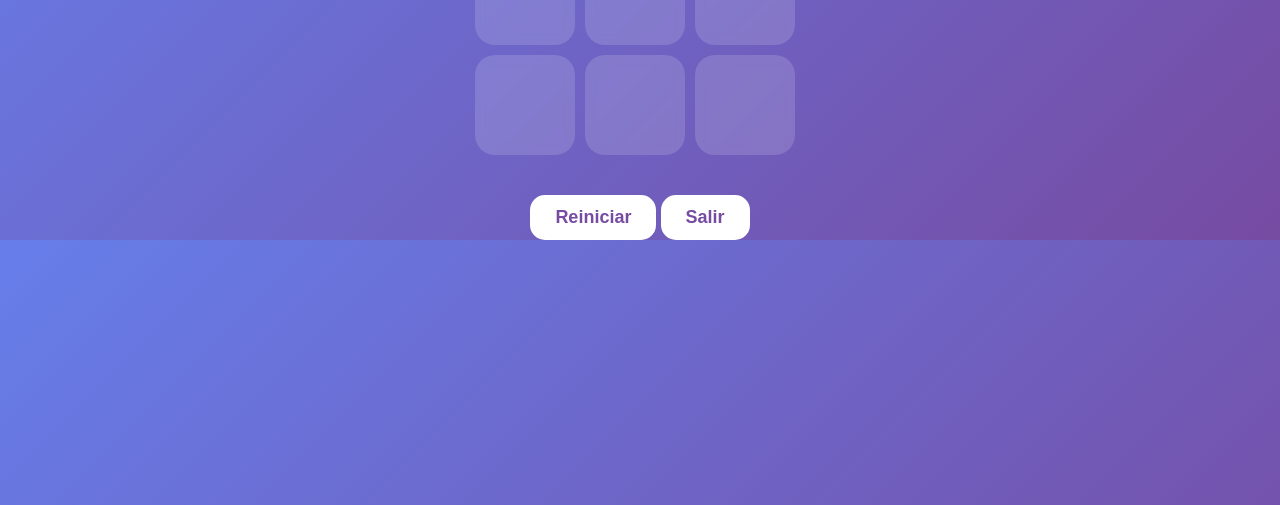
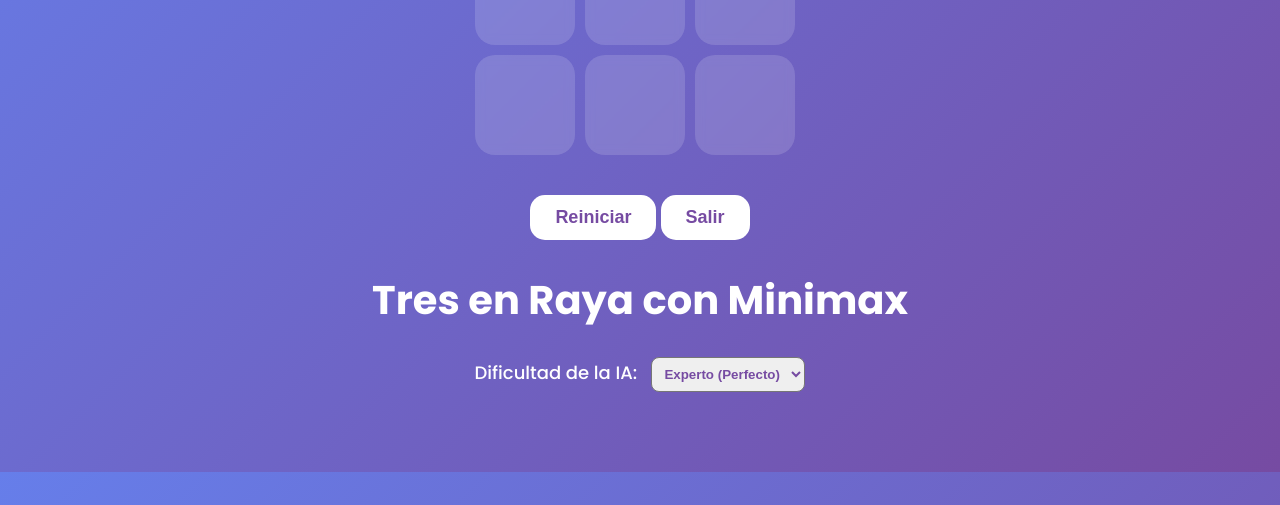
Before and after one commit to carlyjvl/criterio, a Flask app: page / in a window 1280 px wide. Shown: the part 295-800 px from the top of the page. Run offline with Flask 3, Linux system fonts and the light colour scheme.

Commit message:
Feature: Implementar modos de dificultad (Facil, Normal, Experto) usando aleatoriedad.

```diff
--- a/app.py
+++ b/app.py
@@ -1,13 +1,14 @@
+import random # <--- ¡Asegúrate de que esto esté al inicio del archivo!
 from flask import Flask, request, jsonify, render_template
 
 app = Flask(__name__)
 
-# Función para verificar ganador
+# Función para verificar ganador (NO CAMBIA)
 def check_winner(board):
     win_conditions = [
-        [0,1,2], [3,4,5], [6,7,8],  # filas
-        [0,3,6], [1,4,7], [2,5,8],  # columnas
-        [0,4,8], [2,4,6]            # diagonales
+        [0,1,2], [3,4,5], [6,7,8],   # filas
+        [0,3,6], [1,4,7], [2,5,8],   # columnas
+        [0,4,8], [2,4,6]             # diagonales
     ]
 
     for a,b,c in win_conditions:
@@ -19,7 +20,7 @@ def check_winner(board):
 
     return None
 
-# Minimax
+# Minimax (NO CAMBIA)
 def minimax(board, player):
     winner = check_winner(board)
     if winner == "O": return 1
@@ -45,29 +46,56 @@ def minimax(board, player):
                 best = min(best, score)
         return best
 
-def get_best_move(board):
-    best_score = -999
-    move = None
-    for i in range(9):
-        if board[i] == "":
+
+# --- NUEVA FUNCIÓN CON DIFICULTAD ---
+def get_ai_move(board, difficulty):
+    """
+    Decide el movimiento de la IA basado en el nivel de dificultad.
+    """
+    empty_cells = [i for i, x in enumerate(board) if x == ""]
+
+    if not empty_cells:
+        return None
+
+    # --- Nivel FÁCIL: 60% de probabilidad de movimiento aleatorio
+    if difficulty == "easy" and random.random() < 0.6:
+        return random.choice(empty_cells)
+
+    # --- Nivel NORMAL: 30% de probabilidad de movimiento aleatorio
+    elif difficulty == "normal" and random.random() < 0.3:
+        return random.choice(empty_cells)
+
+    # --- Nivel EXPERTO (o si fallan los checks aleatorios): Usa Minimax
+    else:
+        best_score = -999
+        move = None
+        for i in empty_cells:
             board[i] = "O"
             score = minimax(board, "X")
             board[i] = ""
             if score > best_score:
                 best_score = score
                 move = i
-    return move
+        return move
+# -----------------------------------
+
 
 @app.route("/")
 def index():
     return render_template("index.html")
 
+# --- RUTA /move ACTUALIZADA ---
 @app.route("/move", methods=["POST"])
 def move():
     data = request.json
     board = data["board"]
-    best_move = get_best_move(board)
+    # Obtiene la dificultad enviada por JS, si no existe usa 'expert'
+    difficulty = data.get("difficulty", "expert")
+
+    best_move = get_ai_move(board, difficulty)
+
     return jsonify({"move": best_move})
+# ------------------------------
 
 if __name__ == "__main__":
     app.run(host="0.0.0.0", port=5000, debug=True)
--- a/static/script.js
+++ b/static/script.js
@@ -26,6 +26,9 @@ function playerMove() {
 
     if (board[index] !== "") return;
 
+    // 1. Obtener la dificultad seleccionada
+    const difficulty = document.getElementById("dificultad").value;
+
     s_click.play();
     board[index] = "X";
     this.innerText = "X";
@@ -35,7 +38,10 @@ function playerMove() {
     fetch("/move", {
         method: "POST",
         headers: {"Content-Type": "application/json"},
-        body: JSON.stringify({ board })
+        body: JSON.stringify({
+            board: board,
+            difficulty: difficulty // <--- ENVÍA LA DIFICULTAD AL SERVIDOR
+        })
     })
     .then(res => res.json())
     .then(data => {
@@ -47,6 +53,7 @@ function playerMove() {
         checkEndGame();
     });
 }
+
 
 function getWinnerCombo() {
     const combos = [
@@ -135,3 +142,4 @@ function closeIntegrantes() {
     // Función que se llama para cerrar el modal de integrantes.
     document.getElementById("integrantesModal").style.display = "none";
 }
+// ... (Toda la lógica inicial de script.js, variables, window.onload, etc.)
--- a/templates/index.html
+++ b/templates/index.html
@@ -168,6 +168,17 @@
     </div>
 </body>
     <!-- MODAL GANADOR -->
+     <h1>Tres en Raya con Minimax</h1>
+
+    <div style="margin-bottom: 20px;">
+        <label for="dificultad" style="font-size: 18px; margin-right: 10px;">Dificultad de la IA:</label>
+        <select id="dificultad" onchange="resetGame()" style="padding: 8px; border-radius: 8px; color: #764ba2; font-weight: 600;">
+            <option value="easy">Fácil</option>
+            <option value="normal">Normal</option>
+            <option value="expert" selected>Experto (Perfecto)</option>
+        </select>
+    </div>
+    <div class="board" id="board"></div>
     <div id="winnerModal">
         <div id="winnerBox">
             <div id="winnerText"></div>
```
